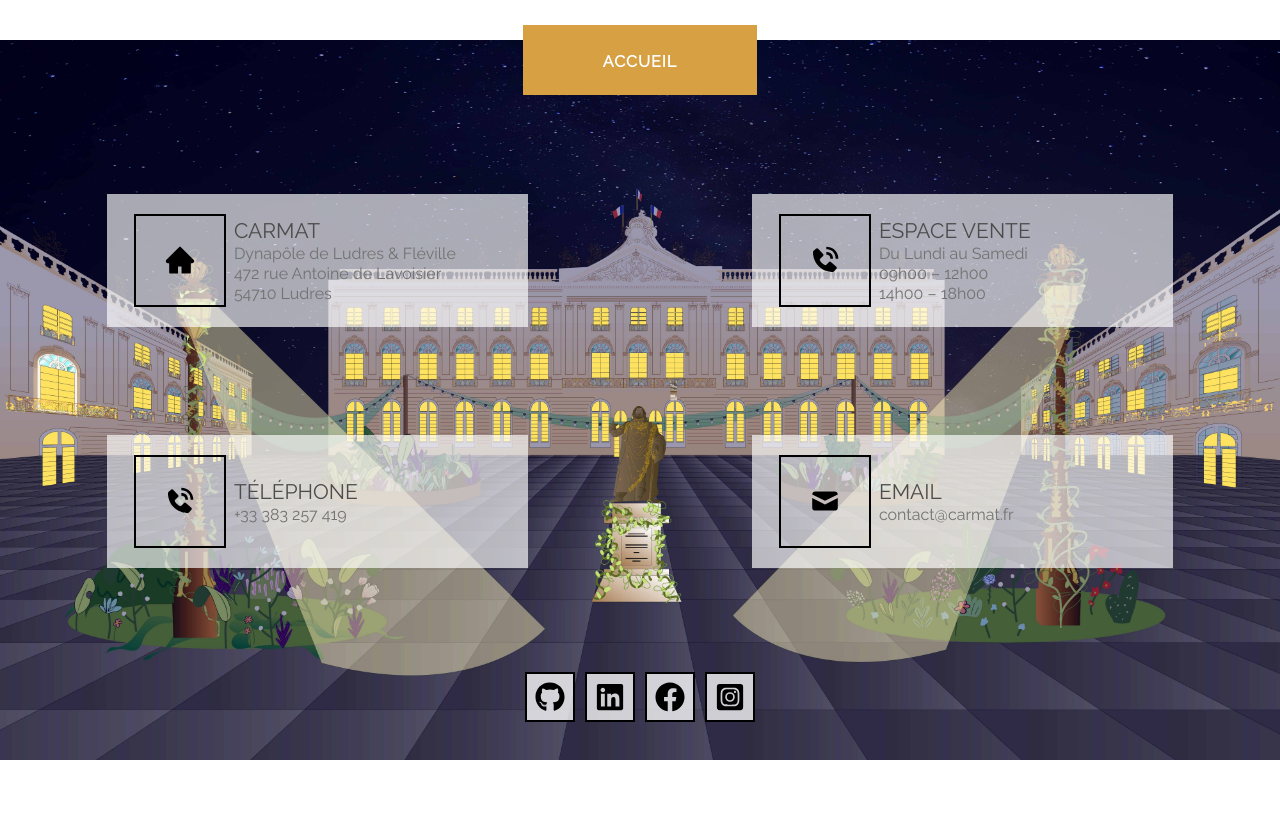
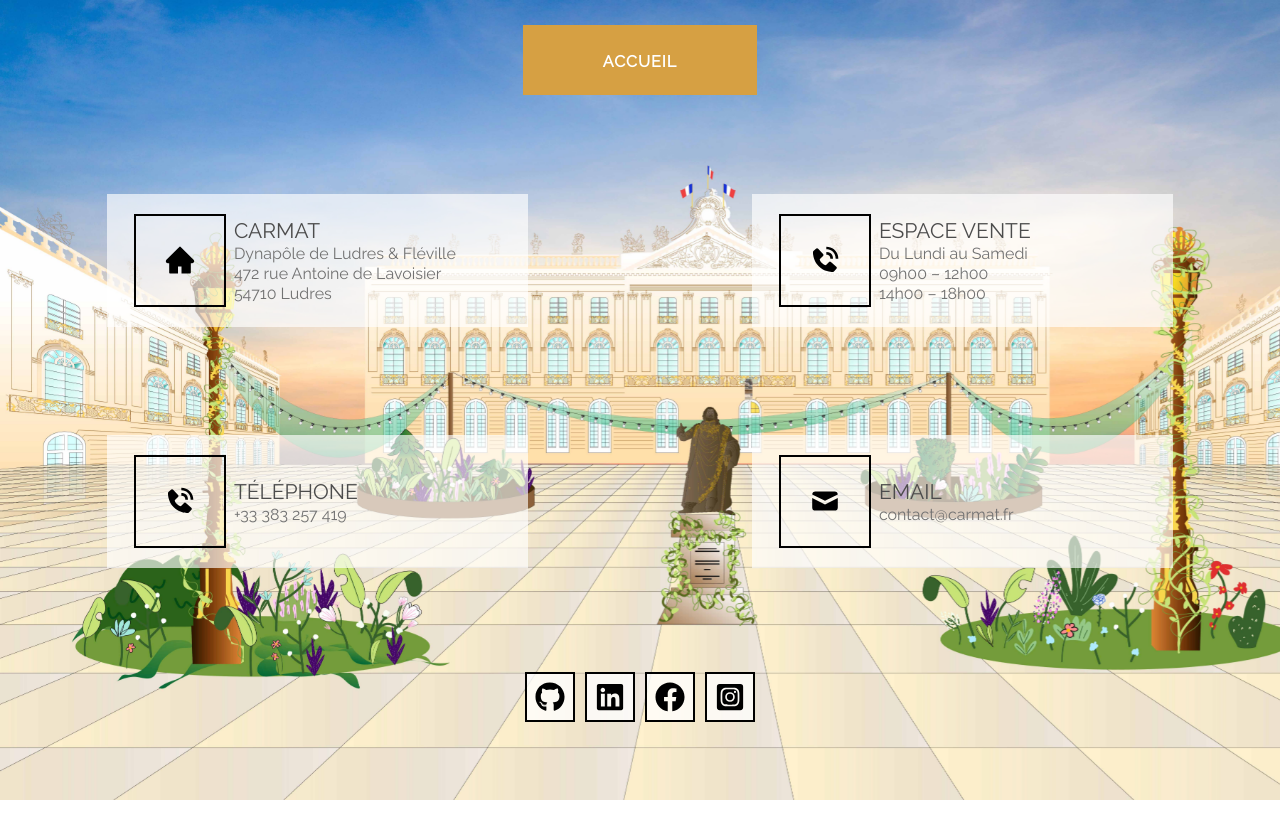
Before and after one commit to Thebas57/carmat, a React (Create React App) app: page /contact in a window 1280 px wide. Shown: the top 838 px of the page. Before the commit the page ends 800 px from the top, so only its background shows below. Built offline with nearby package versions, Linux system fonts and the light colour scheme; some icons are missing; a web font is replaced by a local one.

Commit message:
scroll animation background

```diff
--- a/src/App.js
+++ b/src/App.js
@@ -1,3 +1,4 @@
+import BackgroundAnimation from "./components/BackgroundAnimation";
 import Routes from "./components/Routes";
 import Song from "./components/Song";
 
@@ -6,6 +7,7 @@
     <div className="App">
       <Routes />
       <Song />
+      <BackgroundAnimation />
     </div>
   );
 }
--- a/src/components/BackgroundAnimation.js
+++ b/src/components/BackgroundAnimation.js
@@ -7,14 +7,13 @@
   useEffect(() => {
     // Fonction de gestionnaire de scroll
     const handleScroll = (event) => {
-      console.log(event)
       setScrollY(window.scrollY);
 
       // Ajoutez une condition pour déterminer quand afficher le deuxième fond d'écran
       if (event.deltaY > 0) {
         setShowSecondBackground(true);
       } else {
-        setShowSecondBackground(false);
+        //setShowSecondBackground(false);
       }
     };
 
--- a/src/pages/Home.js
+++ b/src/pages/Home.js
@@ -2,34 +2,13 @@
 import { HiCursorClick } from "react-icons/hi";
 import Carmat from "../components/Carmat";
 import { useClickContext } from "../components/ClickContext";
+import BackgroundAnimation from "../components/BackgroundAnimation";
 
 const Home = () => {
   const { isClick, toggleClick } = useClickContext();
 
-  useEffect(() => {
-    // Gérez le changement de fond d'écran au scroll
-    const handleScroll = () => {
-      const scrollY = window.scrollY;
-      const bg1 = document.getElementById("bg1");
-      const bg2 = document.getElementById("bg2");
-      const opacity = 1 - scrollY / window.innerHeight;
-
-      bg1.style.opacity = opacity;
-      bg2.style.opacity = 1 - opacity;
-    };
-
-    window.addEventListener("scroll", handleScroll);
-
-    // N'oubliez pas de nettoyer l'écouteur d'événements lors du démontage du composant
-    return () => {
-      window.removeEventListener("scroll", handleScroll);
-    };
-  }, []);
-
   return (
     <div className="home">
-      <div className="fond" id="bg1"></div>
-      <div className="fond" id="bg2"></div>
       <div className="click-container">
         {!isClick ? (
           <div className="click" onClick={(e) => toggleClick()}>
--- a/src/styles/_settings.scss
+++ b/src/styles/_settings.scss
@@ -44,6 +44,7 @@
   padding: 0;
   color: black;
   font-family: "Source Sans Pro", sans-serif;
+  overflow: hidden;
 }
 
 #bg1 {
@@ -61,6 +62,7 @@
   width: 100%;
   height: 100vh;
   overflow: hidden;
+  z-index: -5;
 }
 
 .background-initial {
@@ -69,7 +71,7 @@
   left: 0;
   width: 100%;
   height: 100%;
-  background-image: url("../../public/img/nuit2.jpg");
+  background-image: url("../../public/img/jour2.jpg");
   background-size: cover;
   background-repeat: no-repeat;
   z-index: 1; /* Fond d'écran initial au-dessus du deuxième */
@@ -86,7 +88,7 @@
   background-repeat: no-repeat;
   z-index: 2; /* Deuxième fond d'écran au-dessus du premier */
   opacity: 0;
-  transition: opacity 0.5s ease-in-out;
+  transition: opacity 1s ease-in-out;
 }
 
 .show-background {
--- a/src/styles/pages/_contact.scss
+++ b/src/styles/pages/_contact.scss
@@ -1,10 +1,6 @@
 .contact {
   width: 100%;
   height: 100vh;
-  background-image: url("../../../public/img/nuit2.jpg");
-  background-size: 100%; /* Ajuste la taille de l'image pour couvrir le conteneur */
-  background-position: center center;
-  background-repeat: no-repeat;
 }
 
 .contact-container {
--- a/src/styles/pages/_galerie.scss
+++ b/src/styles/pages/_galerie.scss
@@ -1,10 +1,6 @@
 .galerie {
   width: 100%;
   height: 100vh;
-  background-image: url("../../../public/img/nuit2.jpg");
-  background-size: 100%; /* Ajuste la taille de l'image pour couvrir le conteneur */
-  background-position: center center;
-  background-repeat: no-repeat;
 }
 
 .header {
--- a/src/styles/pages/_home.scss
+++ b/src/styles/pages/_home.scss
@@ -16,7 +16,7 @@
 .click-container {
   position: fixed;
   animation: click 2s ease infinite; /* Agrandissement du contenu au survol */
-  top: 50%;
+  bottom: 10%;
   left: 50%;
   transform: translate(-50%, -50%);
 }
```
Also changed, not shown: public/img/jour2.jpg (renamed from public/img/place stan bronze maquette jardin ephemere jour 2.jpg).
